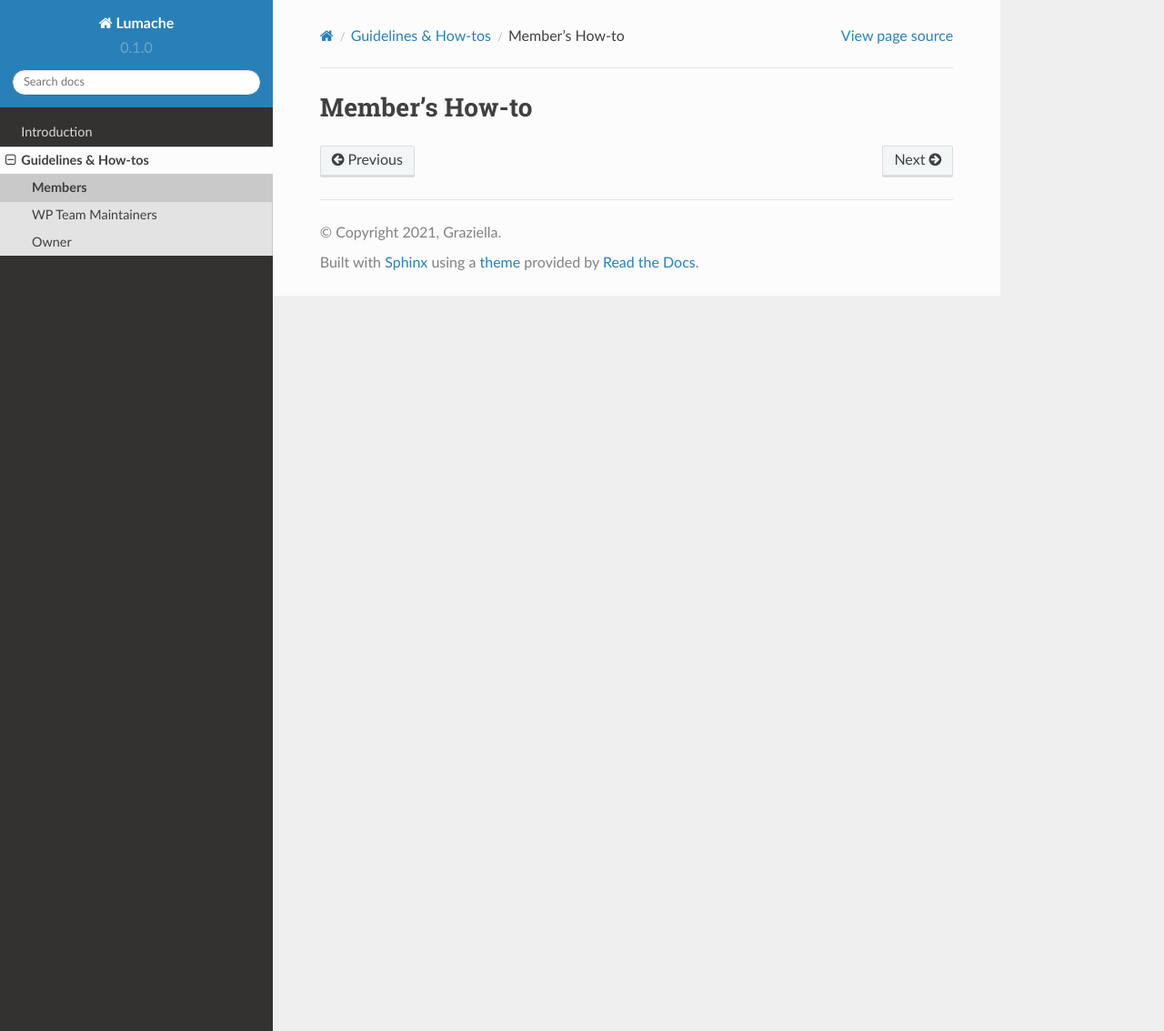
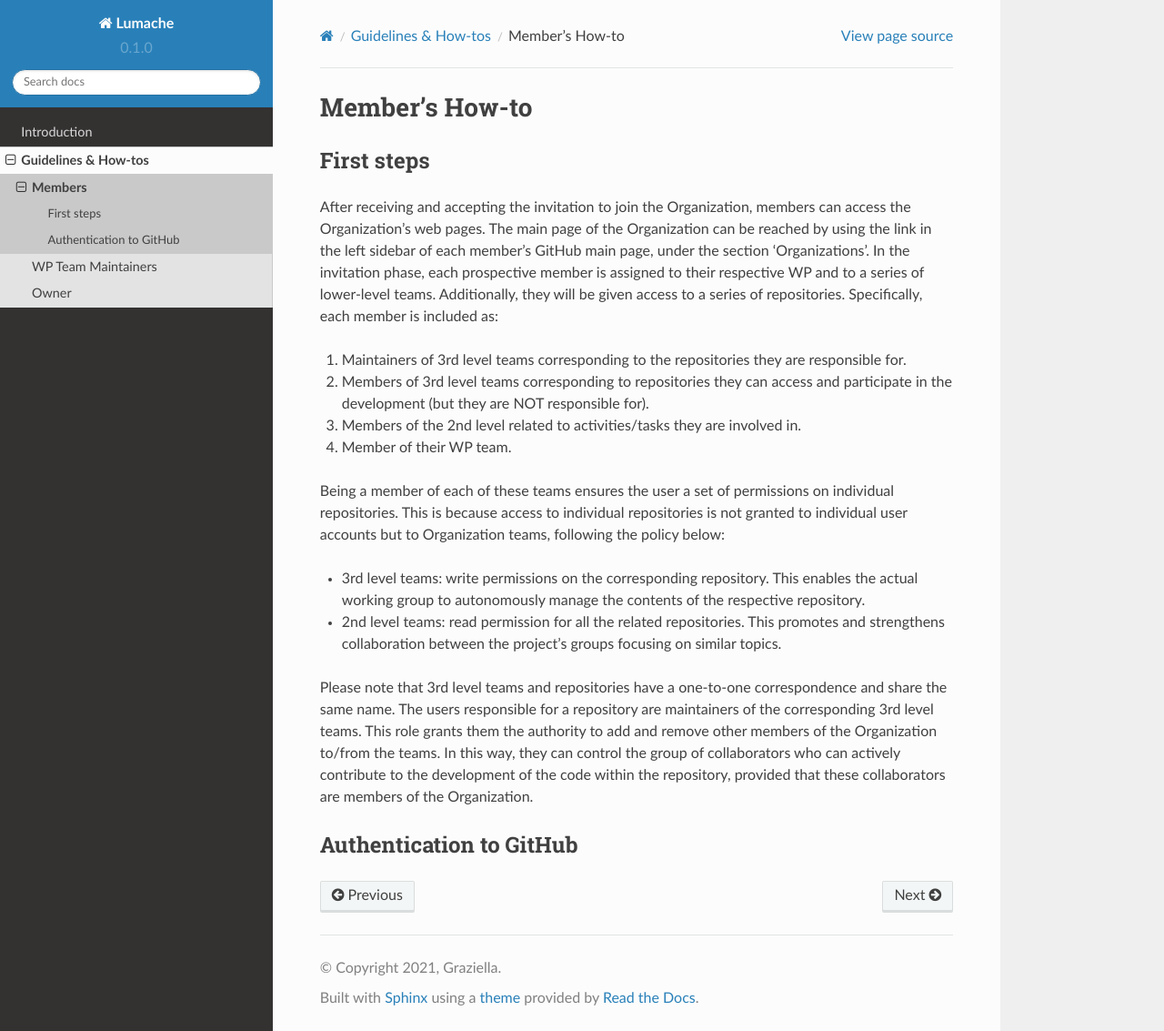
Before and after one commit to ICSC-CN-HPC-Spoke-4-Earth-Climate/documentation, a Sphinx documentation site: the page built from docs/source/howtos/member_howto.rst, in a window 1280 px wide and 1133 px high. Shown: the whole window at 91% size. Built offline with Sphinx 7.4.7 and the Read the Docs theme 2.0.0, drawn with Linux system fonts in a browser that asks for light colours.

Commit message:
Member's howto 1st part

```diff
--- a/docs/source/howtos/member_howto.rst
+++ b/docs/source/howtos/member_howto.rst
@@ -1,3 +1,43 @@
 ===============
 Member's How-to
 ===============
+
+-----------
+First steps
+-----------
+After receiving and accepting the invitation to join the Organization,
+members can access the Organization's web pages.
+The main page of the Organization can be reached by using the link
+in the left sidebar of each member's GitHub main page, under the section 'Organizations'.
+In the invitation phase, each prospective member is assigned to their
+respective WP and to a series of lower-level teams.
+Additionally, they will be given access to a series of repositories.
+Specifically, each member is included as:
+
+#.  Maintainers of 3rd level teams corresponding to
+    the repositories they are responsible for.
+#.  Members of 3rd level teams corresponding to
+    repositories they can access and participate in the development
+    (but they are NOT responsible for).
+#.  Members of the 2nd level related to activities/tasks they are involved in.
+#.  Member of their WP team.
+
+Being a member of each of these teams ensures the user a set of permissions on individual repositories.
+This is because access to individual repositories is not granted to individual user accounts
+but to Organization teams, following the policy below:
+
+*  3rd level teams: write permissions on the corresponding repository.
+   This enables the actual working group to autonomously manage the contents of the respective repository.
+*  2nd level teams: read permission for all the related repositories.
+   This promotes and strengthens collaboration between the project’s groups focusing on similar topics.
+
+Please note that 3rd level teams and repositories have a one-to-one correspondence
+and share the same name.
+The users responsible for a repository are maintainers of the corresponding 3rd level teams.
+This role grants them the authority to add and remove other members of the Organization to/from the teams.
+In this way, they can control the group of collaborators who can actively contribute
+to the development of the code within the repository, provided that these collaborators are members of the Organization.
+
+------------------------
+Authentication to GitHub
+------------------------
```
